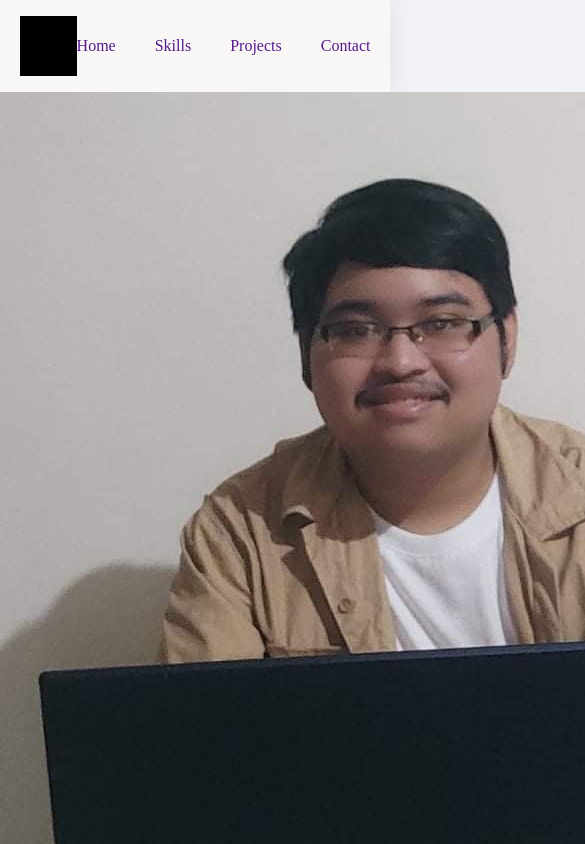
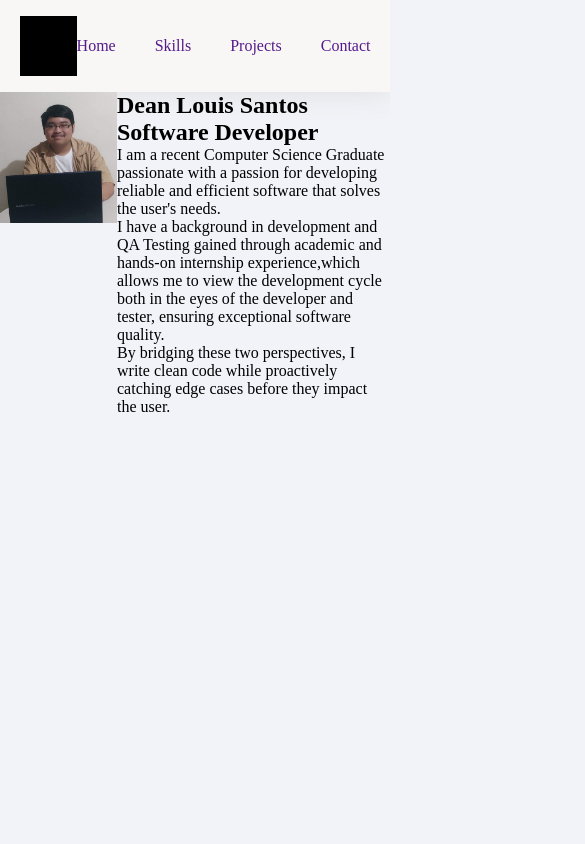
Before and after one commit to dlsntos/dean-santos-dev-portfolio, a React (Vite) app: page / in a window 390 px wide. Shown: the top 844 px of the page, 585 px wide, since content can reach past the window. Built offline with nearby package versions, Linux system fonts and the light colour scheme.

Commit message:
style(Hero): add responsiveness to profile image

```diff
--- a/src/features/Hero/Hero.jsx
+++ b/src/features/Hero/Hero.jsx
@@ -7,7 +7,7 @@ function Hero() {
     <section className={styles.heroContainer}>
       <div className="">
         <div>
-          <img src={profileImage} alt="" />
+          <img className={styles.profileImage} src={profileImage} alt="" />
         </div>
       </div>
       <div className={styles.heroContent}>
--- a/src/features/Hero/Hero.module.css
+++ b/src/features/Hero/Hero.module.css
@@ -2,3 +2,8 @@
   display: flex;
   justify-content: space-evenly;
 }
+
+.profileImage {
+  height: auto;
+  width: clamp(100px, 30vw, 400px);
+}
```
